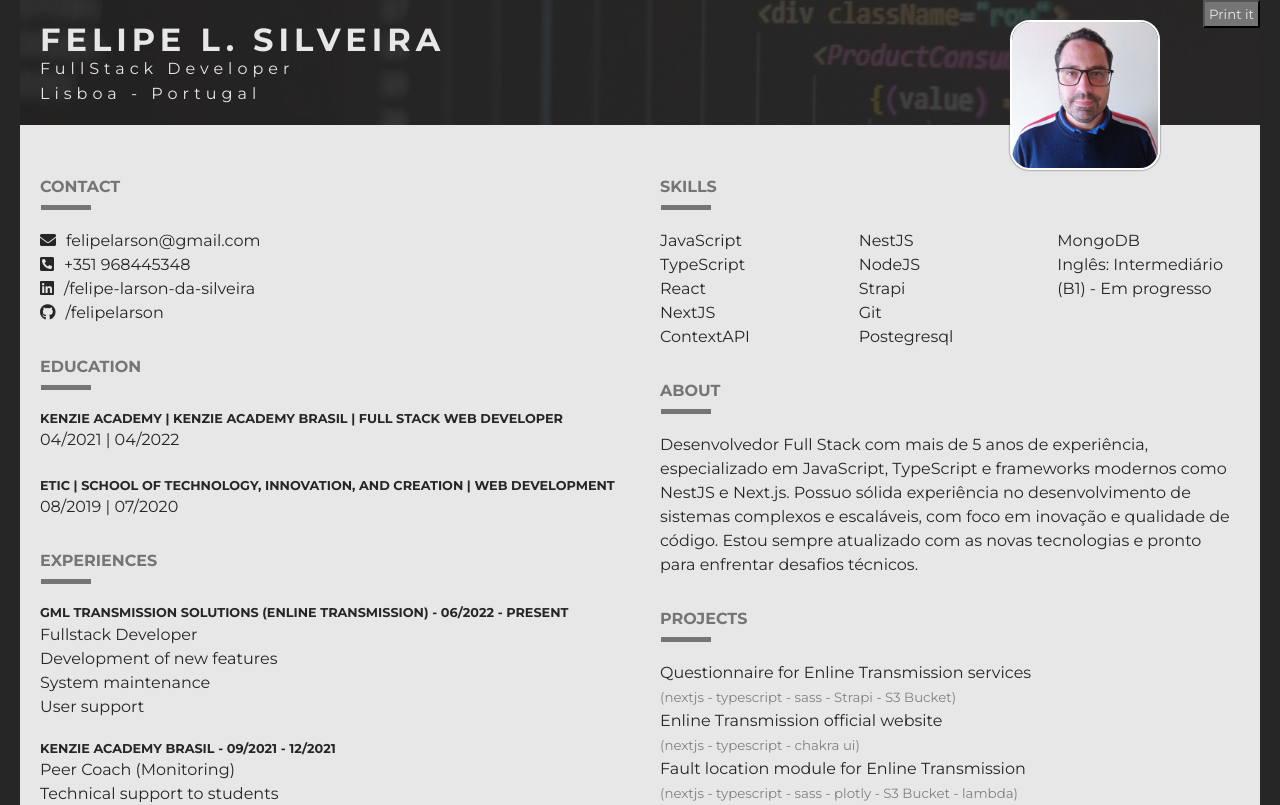
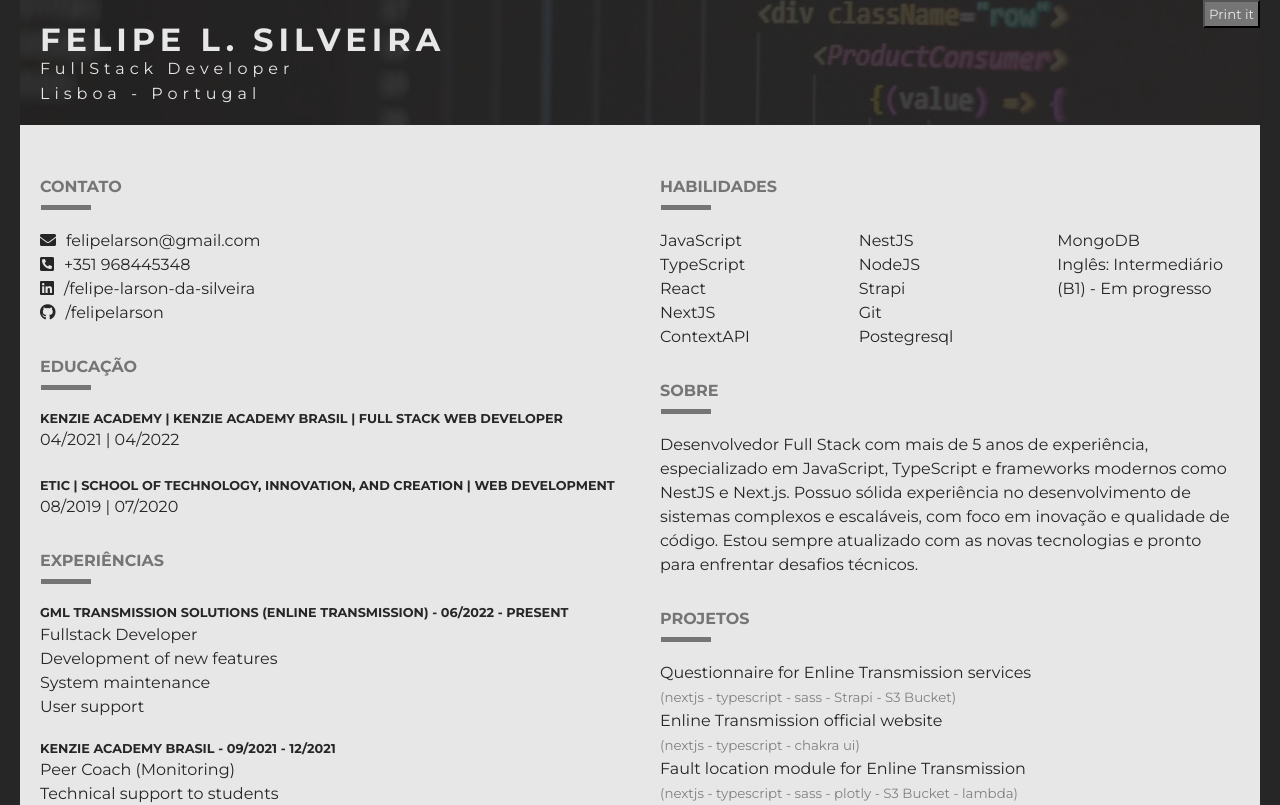
Before and after one commit to felipelarson/cv-felipe-silveira, a React (Vite) app: page / in a window 1280 px wide. Shown: the top 805 px of the page. Built offline with nearby package versions, Linux system fonts and the light colour scheme.

Commit message:
feat: Localize component titles to Portuguese and hide the profile image and Assign component.

```diff
--- a/src/App.tsx
+++ b/src/App.tsx
@@ -23,7 +23,7 @@ export const App = () => {
 
           <Experiences />
 
-          <Assign />
+          {/* <Assign /> */}
         </section>
 
         <section className="section2">
--- a/src/components/About/index.tsx
+++ b/src/components/About/index.tsx
@@ -1,6 +1,7 @@
 export const About = () => (
   <article>
-    <h2>About</h2>
+    {/* <h2>About</h2> */}
+    <h2>Sobre</h2>
     <p>
       Desenvolvedor Full Stack com mais de 5 anos de experiência, especializado
       em JavaScript, TypeScript e frameworks modernos como NestJS e Next.js.
--- a/src/components/Contact/index.tsx
+++ b/src/components/Contact/index.tsx
@@ -1,7 +1,7 @@
 export const Contact = () => (
   <article>
-    {/* <h2>Contato</h2> */}
-    <h2>Contact</h2>
+    <h2>Contato</h2>
+    {/* <h2>Contact</h2> */}
     <p>
       <i className="fas fa-envelope"></i>
       <a href="mailto:felipelarson@msn.com">felipelarson@gmail.com</a>
--- a/src/components/Degree/index.tsx
+++ b/src/components/Degree/index.tsx
@@ -1,6 +1,6 @@
 export const Degree = () => (
   <article>
-    <h2>Education</h2>
+    <h2>Educação</h2>
     <h3>Kenzie Academy | Kenzie Academy Brasil | Full Stack Web Developer</h3>
     <p>04/2021 | 04/2022</p>
     <br />
--- a/src/components/Experiences/index.tsx
+++ b/src/components/Experiences/index.tsx
@@ -24,8 +24,8 @@ const ExperiencesMock = [
 export const Experiences = () => (
   <>
     <article className="experience">
-      {/* <h2>Experiências</h2> */}
-      <h2>Experiences</h2>
+      <h2>Experiências</h2>
+      {/* <h2>Experiences</h2> */}
       {ExperiencesMock.map((experience) => (
         <div className="experience__container">
           <h3>
--- a/src/components/Header/index.tsx
+++ b/src/components/Header/index.tsx
@@ -7,13 +7,13 @@ export const Header: FC = () => (
       <p className="paragraph_color">FullStack Developer</p>
       <p className="paragraph_color">Lisboa - Portugal</p>
     </div>
-    <div className="profile_image_container">
+    {/* <div className="profile_image_container">
       <img
         src={profileImage}
         alt="Felipe L. Silveira"
         className="profile_image"
       />
-    </div>
+    </div> */}
     <button
       id="btn_print_page"
       className="no-printable"
--- a/src/components/Projects/index.tsx
+++ b/src/components/Projects/index.tsx
@@ -30,7 +30,8 @@
 // );
 export const Projects = () => (
   <article>
-    <h2>Projects</h2>
+    {/* <h2>Projects</h2> */}
+    <h2>Projetos</h2>
     <p>
       <a href="http://questionary-dev.enline-transmission.com/" target="_blank">
         Questionnaire for Enline Transmission services
--- a/src/components/Skills/index.tsx
+++ b/src/components/Skills/index.tsx
@@ -15,7 +15,9 @@ const techs_list = [
 
 export const Skills = () => (
   <article>
-    <h2>skills</h2>
+    {/* <h2>Skills</h2> */}
+    {/* em portugues */}
+    <h2>Habilidades</h2>
 
     <ul className="skills">
       {techs_list.map((elm, idx) => {
```
